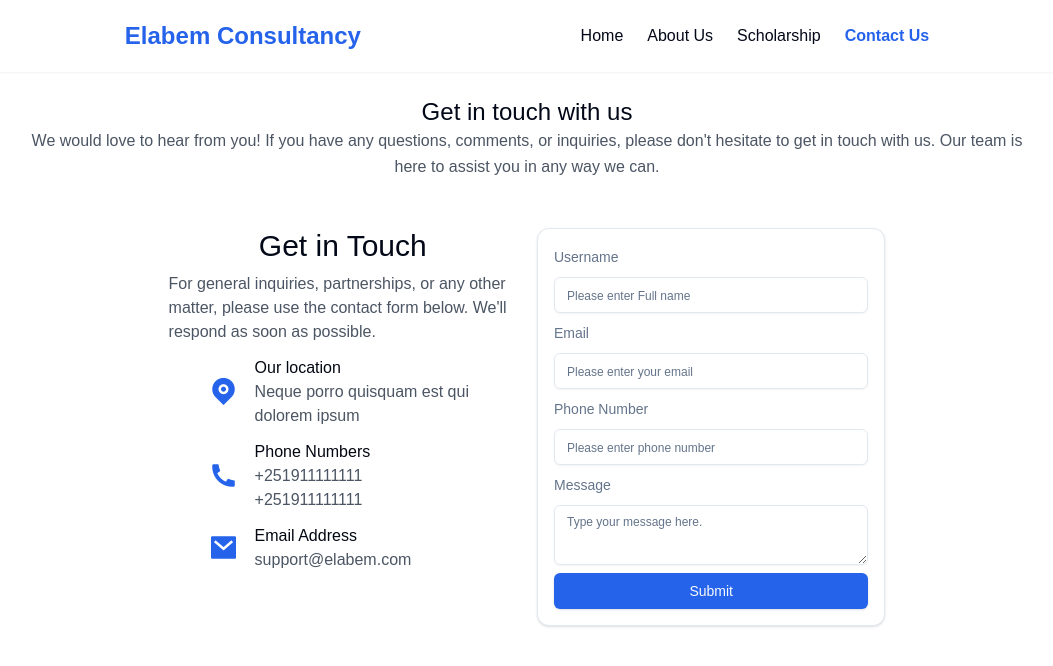
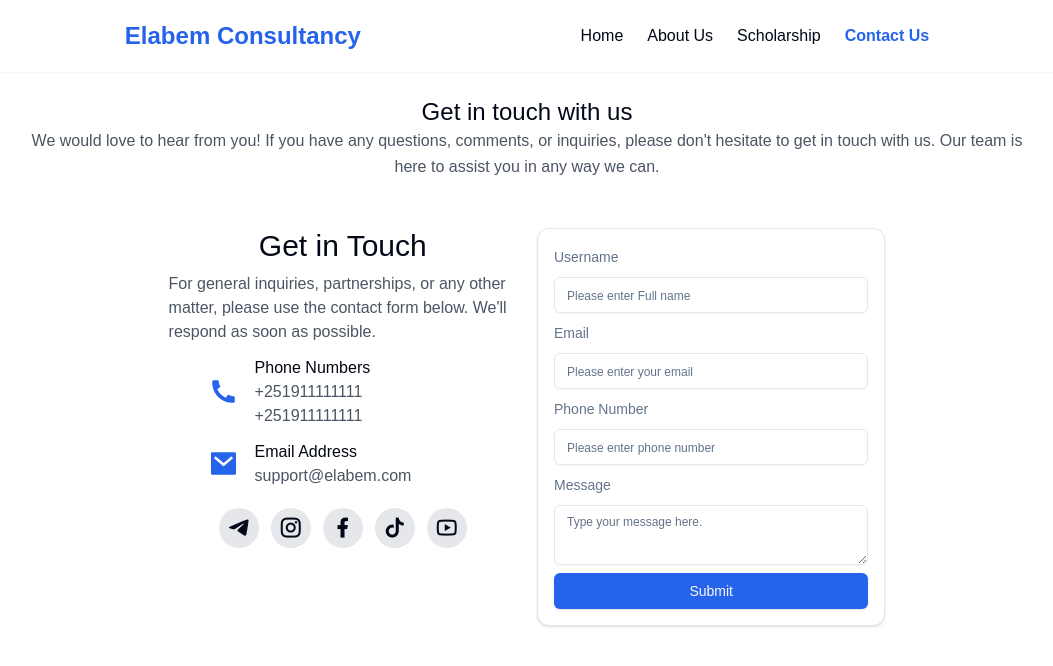
Before and after one commit to kasahun-welela/elabem, a Next.js app: page /contact-us in a window 1280 px wide. Shown: the top 666 px of the page, without its empty margins (113-1166 px from the left). Built offline with nearby package versions, Linux system fonts and the light colour scheme.

Commit message:
add social media address

```diff
--- a/app/contact-us/page.tsx
+++ b/app/contact-us/page.tsx
@@ -1,5 +1,7 @@
+"use client";
 import { ContactUs } from "@/components/ContactUs";
 import { Card } from "@/components/ui/card";
+import Link from "next/link";
 
 export default function page() {
   return (
@@ -22,18 +24,7 @@
             For general inquiries, partnerships, or any other matter, please use
             the contact form below. We'll respond as soon as possible.
           </p>
-          <div className="flex items-center gap-4 ml-6 md:ml-10 my-3">
-            <i className="ri-map-pin-fill text-primary text-2xl md:text-3xl"></i>
-            <div>
-              {" "}
-              <h1 className="text-gray-950 text-lg md:text-base ">
-                Our location
-              </h1>
-              <p className="leading-relaxed text-gray-600 md:text-base ">
-                Neque porro quisquam est qui dolorem ipsum
-              </p>
-            </div>
-          </div>
+
           <div className="flex items-center gap-4 ml-6 md:ml-10 my-3">
             <i className="ri-phone-fill text-primary text-2xl md:text-3xl"></i>
             <div>
@@ -60,6 +51,33 @@
               </p>
             </div>
           </div>
+          <div className="flex gap-3 justify-center items-center py-3">
+            <Link href=" https://t.me/elabemconsultancy" target="_blank">
+              <i className="ri-telegram-2-fill text-2xl bg-gray-200 rounded-full py-2 px-2 hover:text-primary"></i>
+            </Link>
+            <Link
+              href="https://www.instagram.com/elabemconsultancy"
+              target="_blank"
+            >
+              {" "}
+              <i className="ri-instagram-line text-2xl bg-gray-200 rounded-full py-2 px-2 hover:text-primary"></i>
+            </Link>
+            <Link href="#" target="_blank">
+              {" "}
+              <i className="ri-facebook-fill text-2xl bg-gray-200 rounded-full py-2 px-2 hover:text-primary"></i>
+            </Link>
+            <Link
+              href="https://www.tiktok.com/@elabemconsultancy"
+              target="_blank"
+            >
+              {" "}
+              <i className="ri-tiktok-fill text-2xl bg-gray-200 rounded-full py-2 px-2 hover:text-primary"></i>
+            </Link>
+            <Link href="https://www.youtube.com/@haileabtadele" target="_blank">
+              {" "}
+              <i className="ri-youtube-line text-2xl bg-gray-200 rounded-full py-2 px-2 hover:text-primary"></i>
+            </Link>
+          </div>
         </div>
         <Card className="basis-1/2 max-w-md my-2">
           <ContactUs />
```
